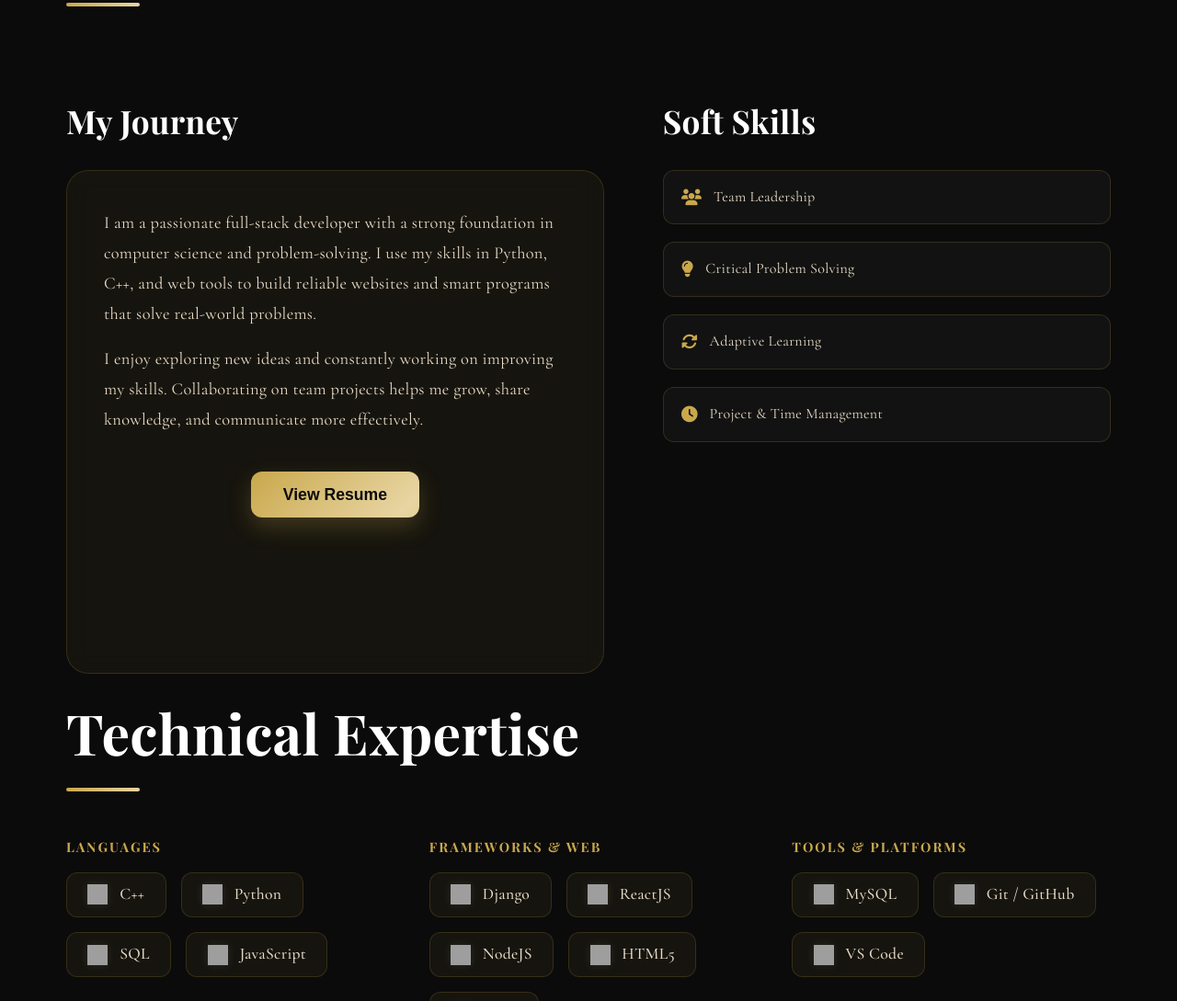
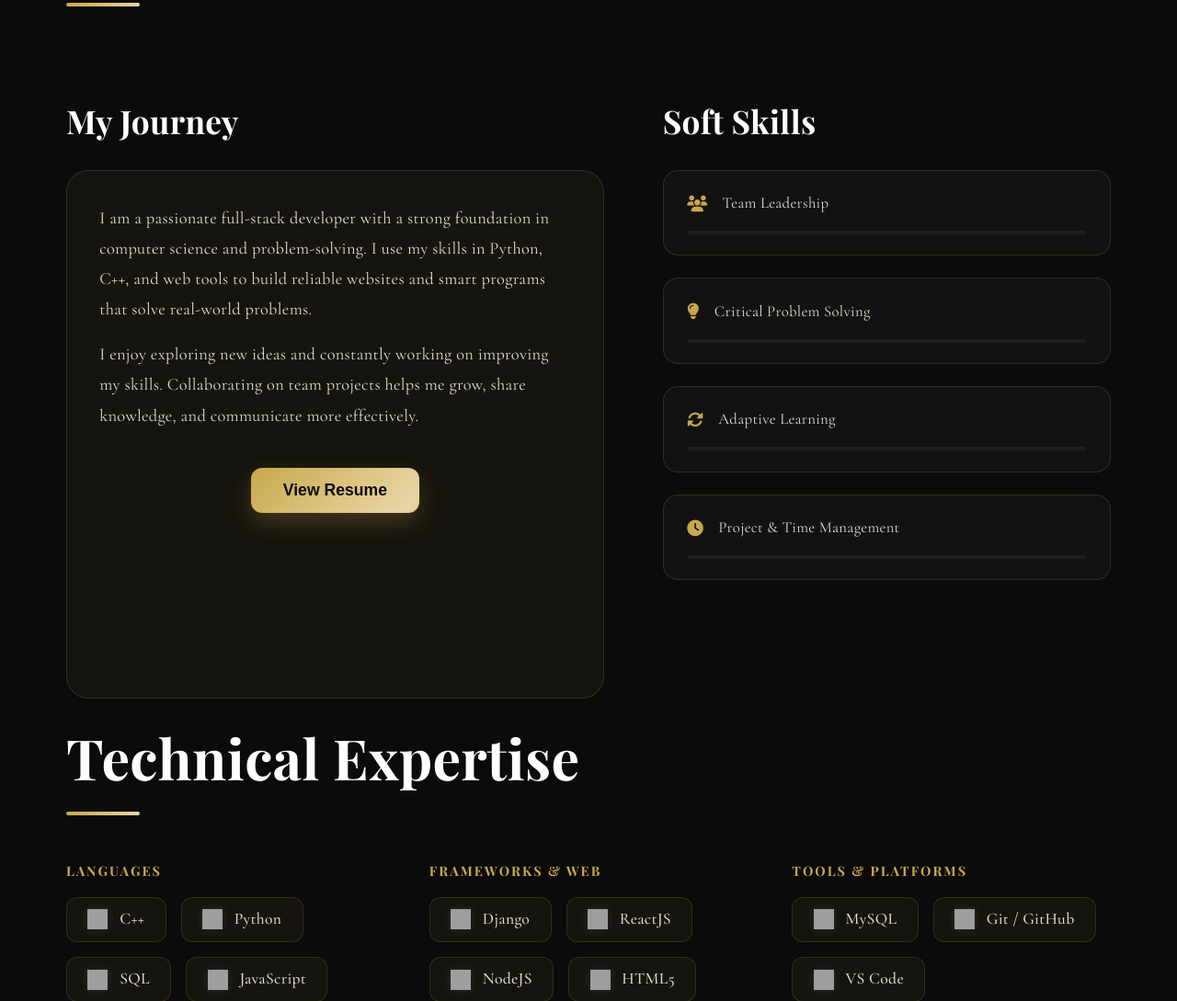
Before and after one commit to radhakrishna52/Portfolio, a Django app: page / in a window 1280 px wide. Shown: the part 1033-2122 px from the top of the page at 92% size. Run offline with Django 5.2, Linux system fonts and the light colour scheme; grey boxes are pictures that could not be loaded.

Commit message:
Refine About section: upgrade soft skills visuals and balance layout heights

```diff
--- a/static/css/styles.css
+++ b/static/css/styles.css
@@ -401,8 +401,10 @@ h4,
 }
 
 .about-card-mini {
-    padding: 2.5rem;
+    padding: 2.2rem;
     height: 100%;
+    display: flex;
+    flex-direction: column;
 }
 
 .about-card-mini p {
@@ -414,20 +416,51 @@ h4,
 .soft-skills-container {
     display: flex;
     flex-direction: column;
-    gap: 1.2rem;
+    gap: 1.5rem;
+    height: 100%;
 }
 
 .soft-skill-tag {
     background: rgba(255, 255, 255, 0.03);
     border: 1px solid var(--glass-border);
-    padding: 1rem 1.2rem;
-    border-radius: 12px;
-    font-size: 1rem;
+    padding: 1.4rem 1.6rem;
+    border-radius: 16px;
+    font-size: 1.05rem;
     color: var(--text-main);
     display: flex;
+    flex-direction: column;
+    align-items: flex-start;
+    gap: 1rem;
+    transition: var(--transition);
+    position: relative;
+    overflow: hidden;
+}
+
+.soft-skill-header {
+    display: flex;
     align-items: center;
-    gap: 0.8rem;
-    transition: var(--transition);
+    gap: 1rem;
+    width: 100%;
+}
+
+.skill-bar-bg {
+    width: 100%;
+    height: 4px;
+    background: rgba(255, 255, 255, 0.05);
+    border-radius: 2px;
+    position: relative;
+}
+
+.skill-bar-fill {
+    height: 100%;
+    background: var(--primary-gradient);
+    border-radius: 2px;
+    width: 0%;
+    transition: width 1.5s ease;
+}
+
+.reveal-fade-up.active .skill-bar-fill {
+    width: var(--skill-level, 90%);
 }
 
 .soft-skill-tag i {
--- a/templates/base.html
+++ b/templates/base.html
@@ -6,7 +6,7 @@
     <meta name="viewport" content="width=device-width, initial-scale=1.0">
     <title>{% block title %}Portfolio{% endblock %}</title>
     {% load static %}
-    <link rel="stylesheet" href="{% static 'css/styles.css' %}?v=11">
+    <link rel="stylesheet" href="{% static 'css/styles.css' %}?v=12">
     <link rel="preconnect" href="https://fonts.googleapis.com">
     <link rel="preconnect" href="https://fonts.gstatic.com" crossorigin>
     <link
--- a/templates/index.html
+++ b/templates/index.html
@@ -40,10 +40,34 @@
                 <div class="details-column reveal-from-right">
                     <h3 class="subsection-title">Soft Skills</h3>
                     <div class="soft-skills-container">
-                        <div class="soft-skill-tag luxe-shimmer"><i class="fas fa-users"></i> Team Leadership</div>
-                        <div class="soft-skill-tag luxe-shimmer"><i class="fas fa-lightbulb"></i> Critical Problem Solving</div>
-                        <div class="soft-skill-tag luxe-shimmer"><i class="fas fa-sync-alt"></i> Adaptive Learning</div>
-                        <div class="soft-skill-tag luxe-shimmer"><i class="fas fa-clock"></i> Project & Time Management</div>
+                        <div class="soft-skill-tag luxe-shimmer" style="--skill-level: 95%;">
+                            <div class="soft-skill-header">
+                                <i class="fas fa-users"></i>
+                                <span>Team Leadership</span>
+                            </div>
+                            <div class="skill-bar-bg"><div class="skill-bar-fill"></div></div>
+                        </div>
+                        <div class="soft-skill-tag luxe-shimmer" style="--skill-level: 92%;">
+                            <div class="soft-skill-header">
+                                <i class="fas fa-lightbulb"></i>
+                                <span>Critical Problem Solving</span>
+                            </div>
+                            <div class="skill-bar-bg"><div class="skill-bar-fill"></div></div>
+                        </div>
+                        <div class="soft-skill-tag luxe-shimmer" style="--skill-level: 98%;">
+                            <div class="soft-skill-header">
+                                <i class="fas fa-sync-alt"></i>
+                                <span>Adaptive Learning</span>
+                            </div>
+                            <div class="skill-bar-bg"><div class="skill-bar-fill"></div></div>
+                        </div>
+                        <div class="soft-skill-tag luxe-shimmer" style="--skill-level: 94%;">
+                            <div class="soft-skill-header">
+                                <i class="fas fa-clock"></i>
+                                <span>Project & Time Management</span>
+                            </div>
+                            <div class="skill-bar-bg"><div class="skill-bar-fill"></div></div>
+                        </div>
                     </div>
                 </div>
             </div>
```
